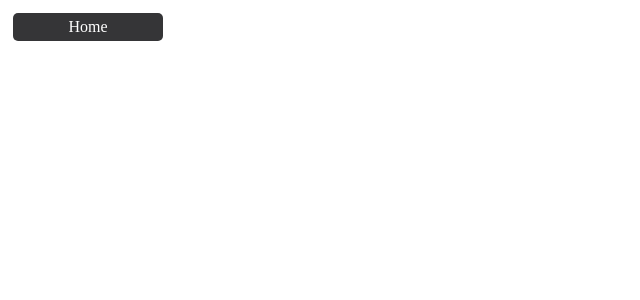
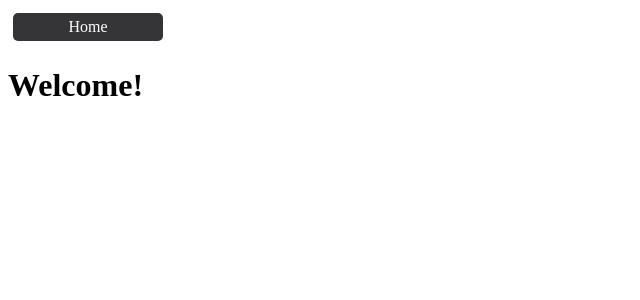
Before and after one commit to doswald32/DO-phase-4-final-project, a React (Create React App) app in the folder client/: page / in a window 1280 px wide. Shown: the top 300 px of the page, without its empty margins (0-640 px from the left). Built offline with nearby package versions, Linux system fonts and the light colour scheme.

Commit message:
created Dogs component and added to routes. Added Outlet to App.js

```diff
--- a/client/src/components/App.js
+++ b/client/src/components/App.js
@@ -1,7 +1,7 @@
 import React, { useEffect, useState } from "react";
-import { Switch, Route } from "react-router-dom";
 import NavBar from "./NavBar";
-import "../App.css"
+import "../App.css";
+import { Outlet } from "react-router-dom";
 
 function App() {
   return (
@@ -9,6 +9,7 @@
       <header>
         <NavBar />
       </header>
+      <Outlet />
     </div>
   );
 }
--- /dev/null
+++ b/client/src/components/Dogs.js
@@ -0,0 +1,7 @@
+function Dogs() {
+    return (
+        <h1>Dogs</h1>
+    )
+}
+
+export default Dogs;
```
Also changed, not shown: client/src/index.js (+6 -1 lines).
